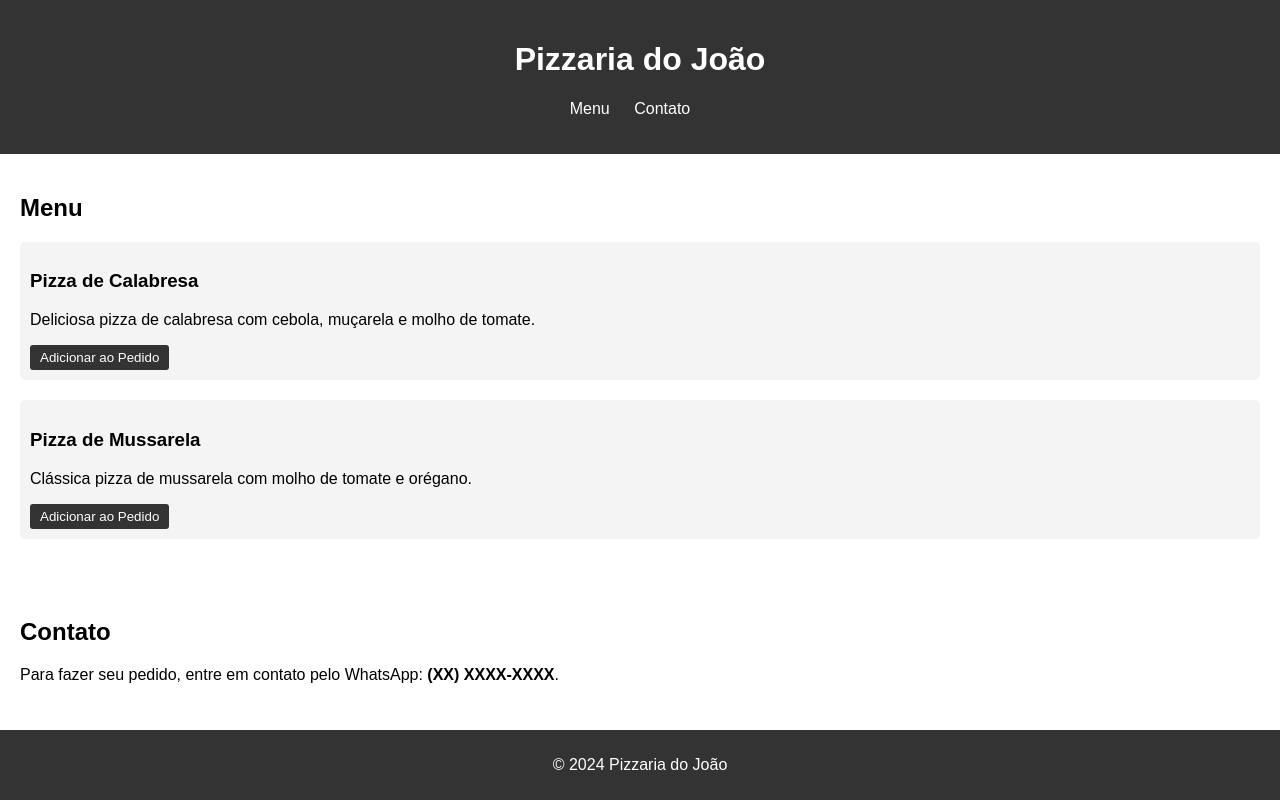
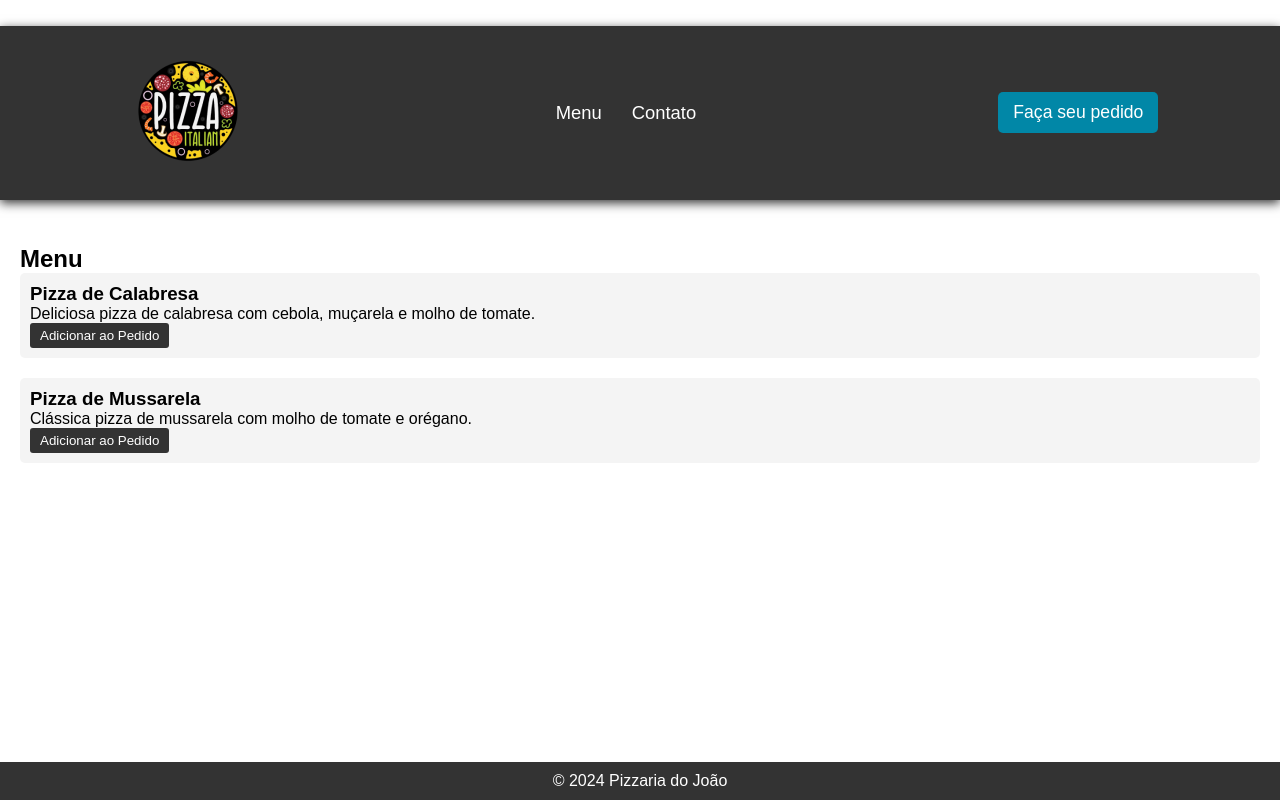
Before and after one commit to vitoria-le/pizzaria, a plain HTML site: page index.html in a window 1280 px wide. Drawn offline with Linux system fonts and the light colour scheme.

Commit message:
menu responsivo

```diff
--- /dev/null
+++ b/css/styles.css
@@ -0,0 +1,136 @@
+*{
+    padding: 0;
+    margin: 0;
+    font-family: Arial, sans-serif;
+}
+
+header {
+    background-color: #333;
+    box-shadow: 0px 3px 10px #333;
+}
+.nav-bar{
+    display: flex;
+    justify-content: space-between;
+    padding: 1.5rem 6rem;
+    margin: 1.6rem;
+}
+.logo{
+    position: flex;
+    align-items: center;
+ }
+ .nav-list{
+    display: flex;
+    align-items: center;
+ }
+ .nav-list ul {
+    display: flex;
+    justify-content: center;
+    list-style: none;
+ }
+ .nav-item{
+    margin: 0 15px;
+ }
+ .nav-link{
+    text-decoration: none;
+    font-size: 1.15rem;
+    color: #fff;
+    font-weight: 400;
+ }
+ .button-pedido{
+    display: flex;
+    align-items: center;
+ }
+ .button-pedido button{
+    border: none;
+    background-color: #0187a7;
+    padding: 10px 15px;
+    border-radius: 5px;
+ }
+ .button-pedido button a {
+    text-decoration: none;
+    color: #fff;
+    font-weight: 500;
+    font-size: 1.1rem;
+ }
+ .mobile-menu-icon {
+    display: none;
+}
+
+.mobile-menu {
+    display: none;
+}
+
+@media screen and (max-width: 730px) {
+
+    .nav-bar {
+        padding: 1.5rem 4rem;
+    }
+    .nav-item {
+        display: none;
+    }
+    .button-pedido {
+        display: none;
+    }
+    .mobile-menu-icon {
+        display: block;
+    }
+    .mobile-menu-icon button {
+        background-color: transparent;
+        border: none;
+        cursor: pointer;
+    }
+    .mobile-menu ul {
+        display: flex;
+        flex-direction: column;
+        text-align: center;
+        padding-bottom: 1rem;
+    }
+    .mobile-menu .nav-item {
+        display: block;
+        padding-top: 1.2rem;
+    }
+    .mobile-menu .button-pedido {
+        display: block;
+        padding: 1rem 2rem;
+    }
+    .mobile-menu .button-pedido button{
+        width: 100%;
+    }
+    .open {
+        display: block;
+    }
+}
+
+section {
+    padding: 20px;
+}
+
+.card {
+    background-color: #f4f4f4;
+    border-radius: 5px;
+    padding: 10px;
+    margin-bottom: 20px;
+}
+
+button {
+    background-color: #333;
+    color: #fff;
+    border: none;
+    border-radius: 3px;
+    padding: 5px 10px;
+    cursor: pointer;
+}
+
+button:hover {
+    background-color: #555;
+}
+
+footer {
+    background-color: #333;
+    color: #fff;
+    text-align: center;
+    padding: 10px 0;
+    position: fixed;
+    width: 100%;
+    bottom: 0;
+}
--- a/index.html
+++ b/index.html
@@ -3,18 +3,43 @@
 <head>
     <meta charset="UTF-8">
     <meta name="viewport" content="width=device-width, initial-scale=1.0">
-    <title>Pizzaria do João</title>
-    <link rel="stylesheet" href="styles.css">
+    <title>Alô Pizza</title>
+    <link rel="shortcut icon" href="image/pizza.ico.ico" type="image/x-icon">
+    <script src="js/script.js"></script>
+    <link rel="stylesheet" href="css/styles.css">
+
 </head>
 <body>
     <header>
-        <h1>Pizzaria do João</h1>
-        <nav>
+        <nav class="nav-bar">
+            <div class = "logo" >
+                <img src="image/logoPizzaria.png" alt="logo de pizza">
+            </div>
+            <div class="nav-list">
+                <ul>
+                    <li class="nav-item"><a href="#" class="nav-link">Menu</a></li>
+                    <li class="nav-item"><a href="contato.html" class="nav-link">Contato</a></li>
+                </ul>
+            </div>
+            <div class="button-pedido">
+                <button><a href="#">Faça seu pedido</a></button>
+            </div>
+
+            <div class="mobile-menu-icon">
+                <button onclick="menuShow()"><img class= "icon" src="image/menu_white_36dp.svg" alt=""></button>
+
+            </div>
+        </nav>
+        <div class="mobile-menu">
             <ul>
-                <li><a href="#menu">Menu</a></li>
-                <li><a href="#contato">Contato</a></li>
+                <li class="nav-item"><a href="#" class="nav-link">Menu</a></li>
+                <li class="nav-item"><a href="#" class="nav-link">Contato</a></li>
             </ul>
-        </nav>
+            <div class="button-pedido">
+                <button><a href="#">Faça seu pedido</a></button>
+            </div>
+        </div>
+
     </header>
 
     <section id="menu">
@@ -30,11 +55,6 @@
             <button onclick="adicionarAoPedido('Pizza de Mussarela')">Adicionar ao Pedido</button>
         </div>
         <!-- Adicione mais pizzas conforme necessário -->
-    </section>
-
-    <section id="contato">
-        <h2>Contato</h2>
-        <p>Para fazer seu pedido, entre em contato pelo WhatsApp: <strong>(XX) XXXX-XXXX</strong>.</p>
     </section>
 
     <footer>
--- /dev/null
+++ b/js/script.js
@@ -0,0 +1,10 @@
+function menuShow(){
+    let menuMobile = document.querySelector('.mobile-menu');
+    if (menuMobile.classList.contains('open')) {
+        menuMobile.classList.remove('open');
+        document.querySelector('.icon').src = "image/menu_white_36dp.svg";
+    } else {
+        menuMobile.classList.add('open');
+        document.querySelector('.icon').src = "image/close_white_36dp.svg";
+    }
+}
--- a/styles.css
+++ /dev/null
@@ -1,61 +0,0 @@
-body {
-    font-family: Arial, sans-serif;
-    margin: 0;
-    padding: 0;
-}
-
-header {
-    background-color: #333;
-    color: #fff;
-    padding: 20px;
-    text-align: center;
-}
-
-nav ul {
-    list-style-type: none;
-    padding: 0;
-}
-
-nav ul li {
-    display: inline;
-    margin-right: 20px;
-}
-
-nav ul li a {
-    color: #fff;
-    text-decoration: none;
-}
-
-section {
-    padding: 20px;
-}
-
-.card {
-    background-color: #f4f4f4;
-    border-radius: 5px;
-    padding: 10px;
-    margin-bottom: 20px;
-}
-
-button {
-    background-color: #333;
-    color: #fff;
-    border: none;
-    border-radius: 3px;
-    padding: 5px 10px;
-    cursor: pointer;
-}
-
-button:hover {
-    background-color: #555;
-}
-
-footer {
-    background-color: #333;
-    color: #fff;
-    text-align: center;
-    padding: 10px 0;
-    position: fixed;
-    width: 100%;
-    bottom: 0;
-}
```
Also changed, not shown: contato.html (added, +14 -0 lines), image/close_white_36dp.svg (added), image/logoPizzaria.png (added), image/menu_white_36dp.svg (added), image/pizza.ico.ico (added).
